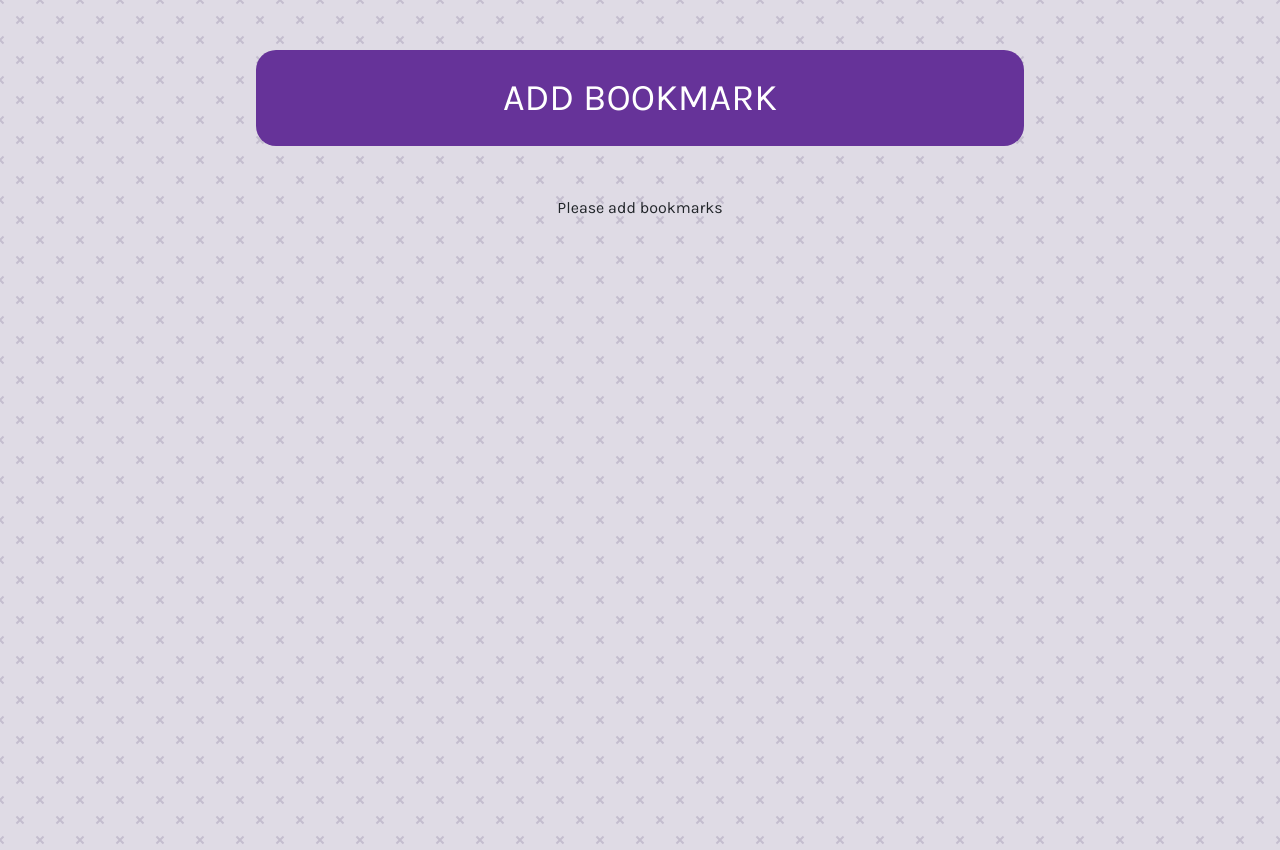
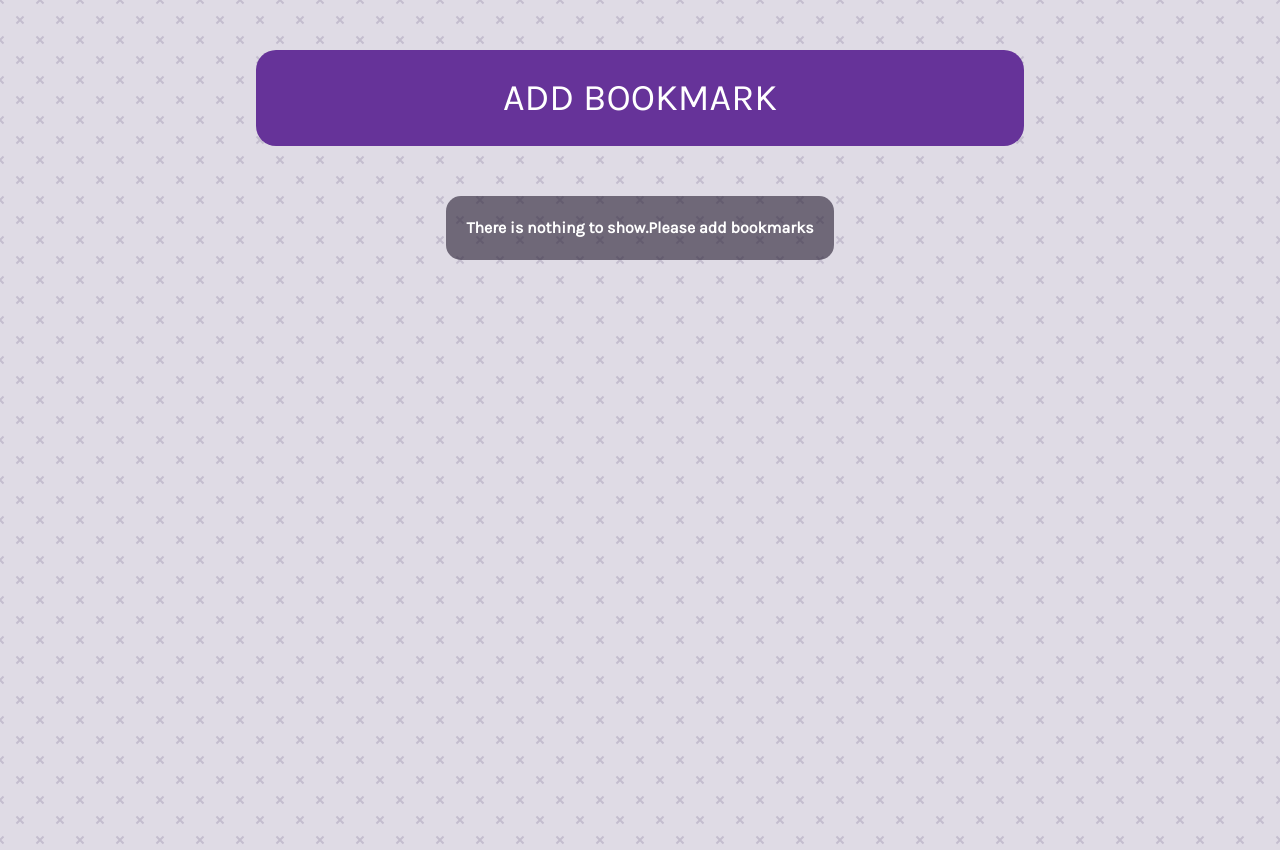
Before and after one commit to u-uysal/Bookmark, a React (Create React App) app: page / in a window 1280 px wide. Built offline with nearby package versions, Linux system fonts and the light colour scheme.

Commit message:
add some styles

```diff
--- a/src/App.css
+++ b/src/App.css
@@ -43,9 +43,9 @@
   align-items: center;
 }
 .bookmark-item a {
-  font-size: calc(12px + 1.3vw);
+  font-size: calc(12px + 1vw);
   font-weight: bold;
-  text-transform: uppercase;
+  text-transform: capitalize;
 }
 a:link,
 a:visited {
@@ -63,4 +63,12 @@
 }
 .fa-trash-alt:hover {
   cursor: pointer;
+  color: red;
 }
+.no-items {
+  background-color: rgba(38, 29, 49, 0.6);
+  color: white;
+  padding: 20px;
+  border-radius: 15px;
+  font-weight: bold;
+}
--- a/src/components/Modal.js
+++ b/src/components/Modal.js
@@ -120,11 +120,15 @@
       </div>
       <div className="bookmark-container">
         {displayArray === null || displayArray.length == 0 ? (
-          <p>Please add bookmarks</p>
+          <p className="no-items">
+            There is nothing to show.Please add bookmarks
+          </p>
         ) : (
           displayArray.map((item, i) => (
             <div key={i} id={item.bookmarkName} className="bookmark-item">
-              <a href={item.bookmarkUrl}>{item.bookmarkName}</a>
+              <a target="_blank" href={item.bookmarkUrl}>
+                {item.bookmarkName}
+              </a>
               <i
                 value={item.bookmarkName}
                 onClick={deleteItem}
```
